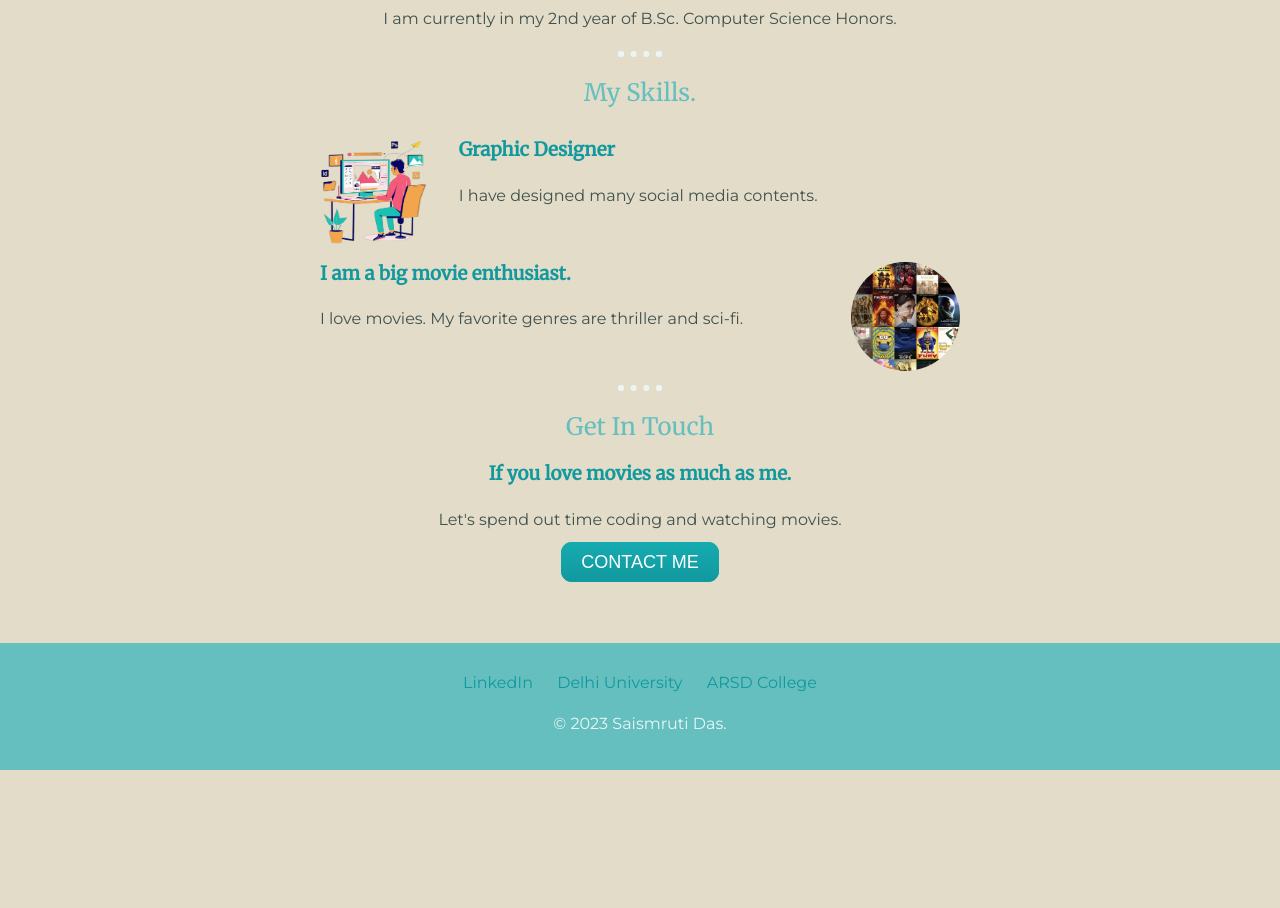
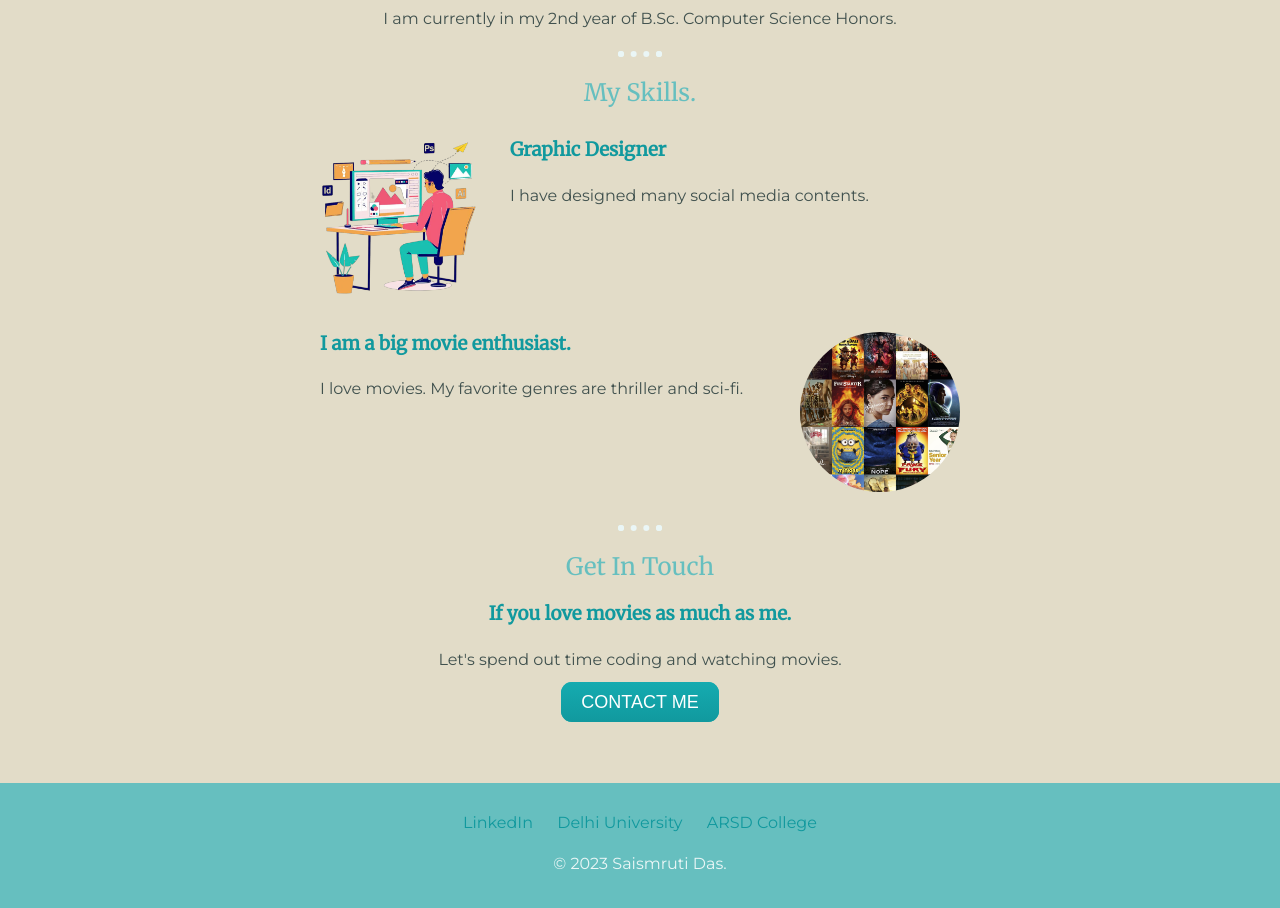
Before and after one commit to saismruti-das/Web-dev-css, a plain HTML site: page index.html in a window 1280 px wide. Shown: the part 804-1712 px from the top of the page. Before the commit the page ends 1574 px from the top, so only its background shows below. Drawn offline with Linux system fonts and the light colour scheme.

Commit message:
Update styles.css

```diff
--- a/css/styles.css
+++ b/css/styles.css
@@ -55,7 +55,7 @@ body {
 }
 
 .graphic-designing {
-    width:17%;
+    width:25%;
     float:left;
     margin-right: 30px;
 }
@@ -99,7 +99,7 @@ hr {
 }
 
 .movies {
-    width:17%;
+    width:25%;
     float:right;
     margin-left: 30px;
     border-radius: 200%;
@@ -115,7 +115,7 @@ p {
 
 .skill-row {
     width: 50%;
-    margin:30px auto 50px auto;
+    margin:30px auto 120px auto;
     text-align: left;
 }
 
```
